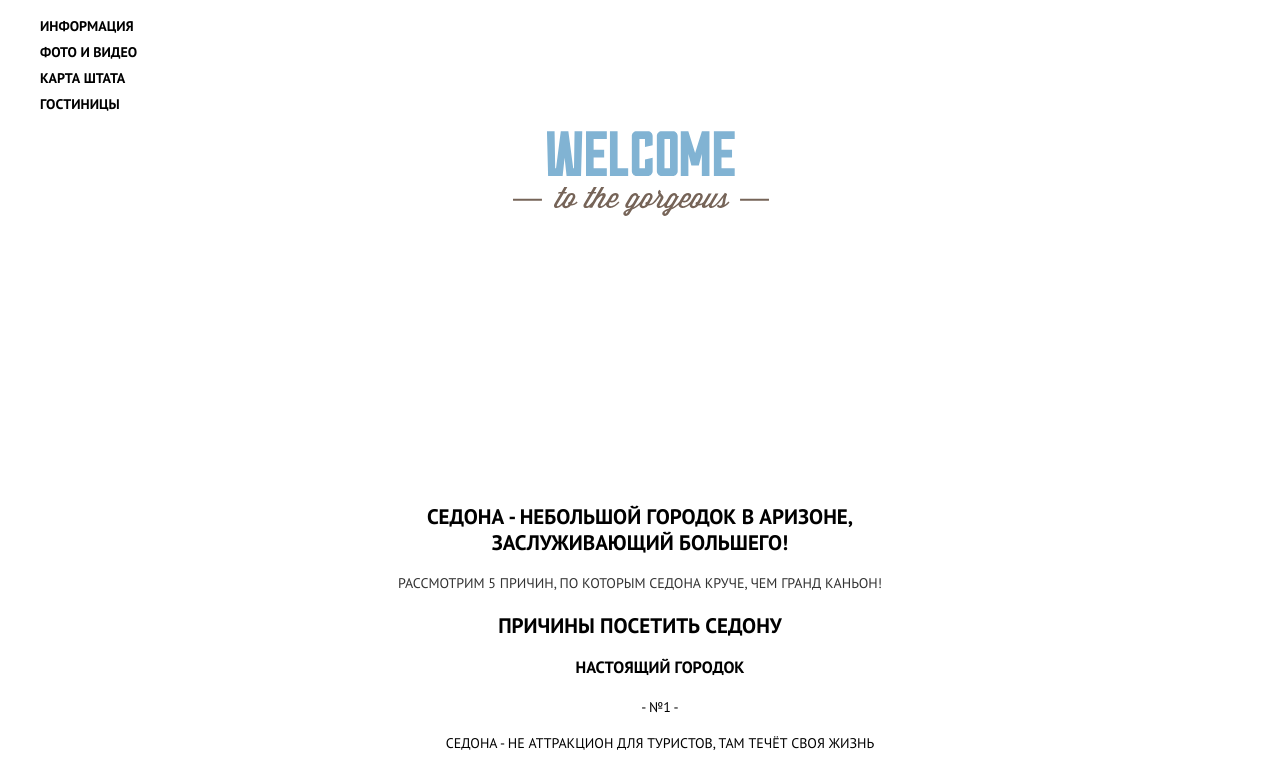
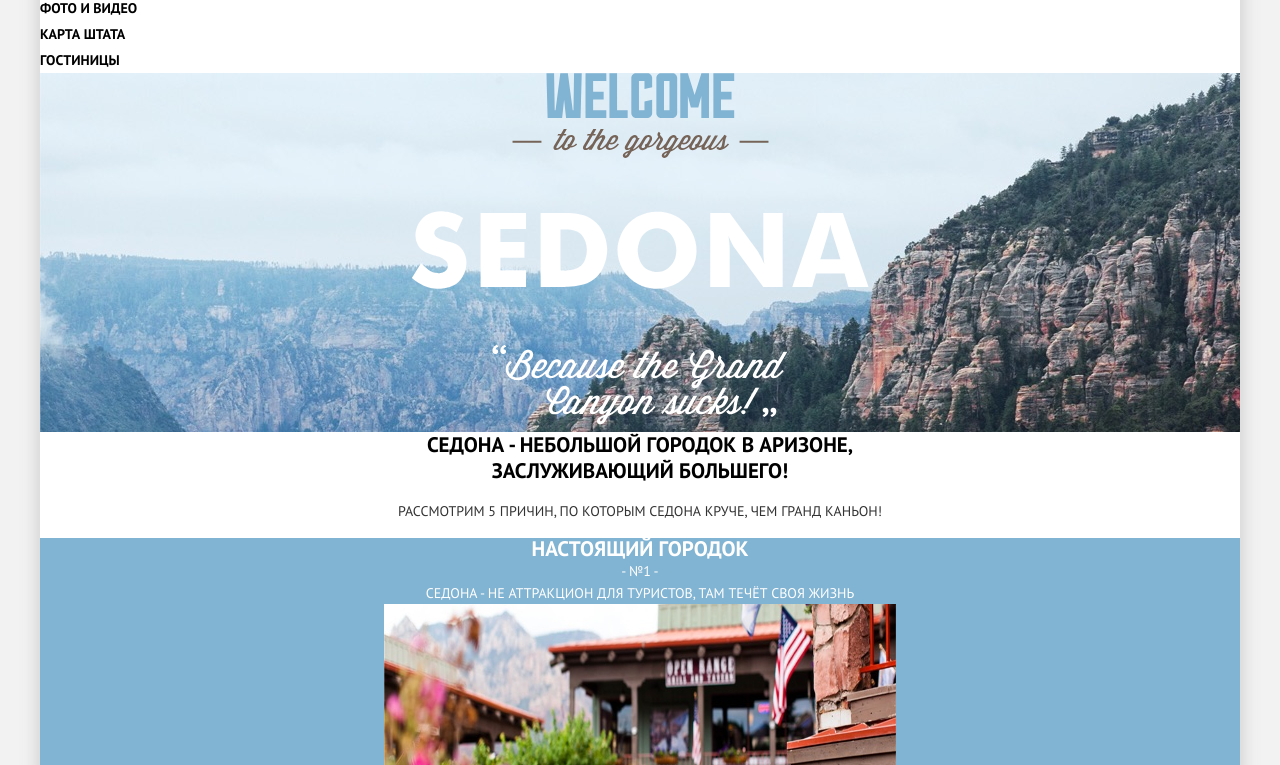
Before and after one commit to priesisvg/sedona, a plain HTML site: page index.html in a window 1280 px wide. Shown: the part 109-874 px from the top of the page. Drawn offline with Linux system fonts and the light colour scheme.

Commit message:
правки CSS

```diff
--- a/css/style.css
+++ b/css/style.css
@@ -1,61 +1,102 @@
+html {
+  box-sizing: border-box;
+}
 
-.page {
-  margin: 0;
-  padding: 0;
-  font-family: "PT Sans", Arial, sans-serif;
-  font-size: 14px;
-  line-height: 24px;
-  font-weight: 400;
-  color: #000000;
-  text-transform: uppercase;
-  background-color: #ffffff;
-  background-position: top center;
-  background-repeat: no-repeat;
+*,
+*::before,
+*::after {
+  box-sizing: inherit;
 }
 
 a {
   text-decoration: none;
 }
 
-.main_navigation {
+.visually_hidden {
+  position: absolute;
+  width: 1px;
+  height: 1px;
+  margin: -1px;
+  padding: 0;
+  border: 0;
+  white-space: nowrap;
+  -webkit-clip-path: inset(100%);
+  clip-path: inset(100%);
+  clip: rect(0 0 0 0);
+  overflow: hidden;
+}
+
+.page {
+  width: 100%;
+  font-family: "PT Sans", "Arial", sans-serif;
+  font-size: 14px;
+  line-height: 24px;
+  font-weight: 400;
+  color: #000000;
+  text-transform: uppercase;
+  background-color: #F2F2F2;
+}
+
+.wrapper {
+  width: 1200px;
+  background-color: #ffffff;
+  margin: 0 auto;
+  box-shadow: 0 0 16px 2px rgba(158,156,158,0.4);
+}
+
+.site_navigation {
   font-size: 14px;
   line-height: 26px;
   color: #ffffff;
   background-color: #ffffff;
+  list-style: none;
+  margin: 0;
+  padding: 0;
 }
 
-.nav_item {
-  list-style: none;
-}
-
-.nav_item a {
+.nav_link {
   color: #000000;
   font-weight: bold;
 }
 
-.nav_item a:hover {
+.nav_link:hover {
   color: #81b3d2;
   font-weight: bold;
 }
 
-.nav_item a:focus {
+.nav_link:focus {
   color: rgba(0, 0, 0, 0.3);
   font-weight: bold;
 }
 
-.intro,
+.intro {
+  text-align: center;
+  background-color: #486174;
+  background-image: url('../img/background photo.jpg');
+  background-repeat: no-repeat;
+
+}
+
 .promo {
   text-align: center;
 }
 
+
 .reasons {
   text-align: center;
 }
-
+.reasons_info_title {
+  margin: 0;
+}
+.reason_info_desc {
+  margin: 0;
+}
 .promo_title {
   font-size: 21px;
   line-height: 26px;
   font-weight: bold;
+  margin: 0 auto;
+  width: 606px;
 }
 
 .promo_desc {
@@ -67,17 +108,27 @@ a {
 
 .reasons_list {
   list-style: none;
+  margin: 0;
+  padding: 0;
 }
 
-.reasons_info {
-  color: #ffffff;
+.reasons_item {
   background-color: #81b3d2;
 }
 
-.reasons_info h3 {
+.reason_item_bottom {
+  background-color: #eeeeee;
+}
+
+.reason_info {
+  color: #ffffff;
+}
+
+.reason_info_title {
   font-size: 21px;
   line-height: 21px;
   font-weight: bold;
+  margin: 0;
 }
 
 .reasons_info_number {
@@ -90,6 +141,7 @@ a {
   font-size: 14px;
   line-height: 21px;
   font-weight: normal;
+  margin: 0;
 }
 
 .advantages_list {
@@ -105,6 +157,7 @@ a {
   font-size: 21px;
   line-height: 21px;
   font-weight: bold;
+  margin: 0;
 }
 
 .advantages_desc {
@@ -112,23 +165,28 @@ a {
   line-height: 21px;
   color: #333333;
   font-weight: normal;
+  margin: 0;
 }
 
 .search_hotels {
   list-style: none;
   text-align: center;
 }
+.search_hotels_desc {
+  margin: 0;
+}
 
 .search_hotels .search_hotels_btn {
   text-align: center;
   color: #ffffff;
   font-size: 21px;
-  line-height: auto;
+  line-height: 26px;
   font-weight: bold;
   vertical-align: middle;
   text-transform: uppercase;
   background-color: #766357;
   border: none;
+  padding: 28px 160px;
 }
 
 .search_hotels .search_hotels_btn:hover {
@@ -175,6 +233,7 @@ a {
   text-transform: uppercase;
   background-color: #81b3d2;
   border: none;
+  padding: 20px 150px;
 }
 
 .search_btn:hover {
@@ -246,6 +305,7 @@ a {
   color: #ffffff;
   border: 1px solid #ffffff;
   background: transparent;
+
 }
 
 .form_btn:hover {
--- a/index.html
+++ b/index.html
@@ -8,13 +8,14 @@
   <link href="css/style.css" rel="stylesheet">
 </head>
 <body class="page">
+<div class="wrapper">
 
   <header class="main_header">
     <nav class="main_navigation">
-    <a class="main_header_logo">
-      <img src="img/logo.svg" width="100" height="100" alt="Логотип седоны">
+      <a href="index.html" class="main_header_logo">
+        <img src="img/logo.svg" width="138" height="71" alt="Логотип седоны">
       </a>
-    <ul class="site-navigation">
+      <ul class="site_navigation">
         <li class="nav_item"><a class="nav_link" href="#">Информация</a></li>
         <li class="nav_item"><a class="nav_link" href="#">Фото и видео</a></li>
         <li class="nav_item"><a class="nav_link" href="#">Карта штата</a></li>
@@ -26,10 +27,10 @@
 
   <main class="container">
     <div class="intro">
-    <img class="intro_img" src="img/welcome.svg" width="" height="" alt="">
+      <img class="intro_img" src="img/welcome.svg" width="458" height="352" alt="">
     </div>
     <div class="promo">
-    <h1 class="promo_title">Седона - небольшой городок в аризоне,<br>заслуживающий большего! </h1>
+      <h1 class="promo_title">Седона - небольшой городок в аризоне, заслуживающий большего! </h1>
       <p class="promo_desc"> Рассмотрим 5 причин, по которым седона круче, чем гранд каньон! </p>
     </div>
     <section class="reasons">
@@ -41,7 +42,7 @@
             <span class="reason_info_number">- №1 -</span>
             <p class="reason_info_desc">Седона - не аттракцион для туристов, там течёт своя жизнь</p>
           </div>
-        <img class="reason_image" src="img/Layer 10.jpg" width="" height="" alt="">
+          <img class="reason_image" src="img/Layer 10.jpg" width="512" height="256" alt="">
 
           <ul class="advantages_list">
             <li class="advantages_item">
@@ -61,7 +62,7 @@
 
 
         <li class="reasons_item">
-        <img class="reason_image" src="img/Layer 5.jpg" width="" height="" alt="">
+          <img class="reason_image" src="img/Layer 5.jpg" width="512" height="256" alt="">
           <div class="reason_info">
             <h3 class="reason_info_title">Там есть<br>мост дьявола</h3>
             <span class="reason_info_number">- №2 -</span>
@@ -90,11 +91,11 @@
     </section>
     <div class="search_hotels">
       <b class="search_hotels_titles">Заинтересовались?</b>
-    <p class="search_hotels_desc">Укажите предполагаемые даты поездки.<br>и мы покажем вам лучшие предложения гостиниц в
+      <p class="search_hotels_desc">Укажите предполагаемые даты поездки.<br>и мы покажем вам лучшие предложения гостиниц
+        в
         седоне</p>
       <button class="search_hotels_btn" type="button">Поиск гостиницы в Седоне</button>
-    <!-- форма
-    -->
+      <!-- форма-->
       <form class="search_form">
         <div class="data_change">
           <label class="search_label" for="check_in">Дата заезда</label>
@@ -126,7 +127,7 @@
 
     <section class="map">
       <h3 class="visually_hidden">Карта</h3>
-    <img src="img/map.jpg" width="100" height="100" alt="Карта">
+      <img src="img/map.jpg" width="1200" height="594" alt="Карта">
     </section>
   </main>
 
@@ -155,6 +156,6 @@
 
 
   </footer>
-
+</div>
 </body>
 </html>
```
Also changed, not shown: hotels.html (+6 -5 lines). Lines whose indentation alone changed are shown as unchanged.
